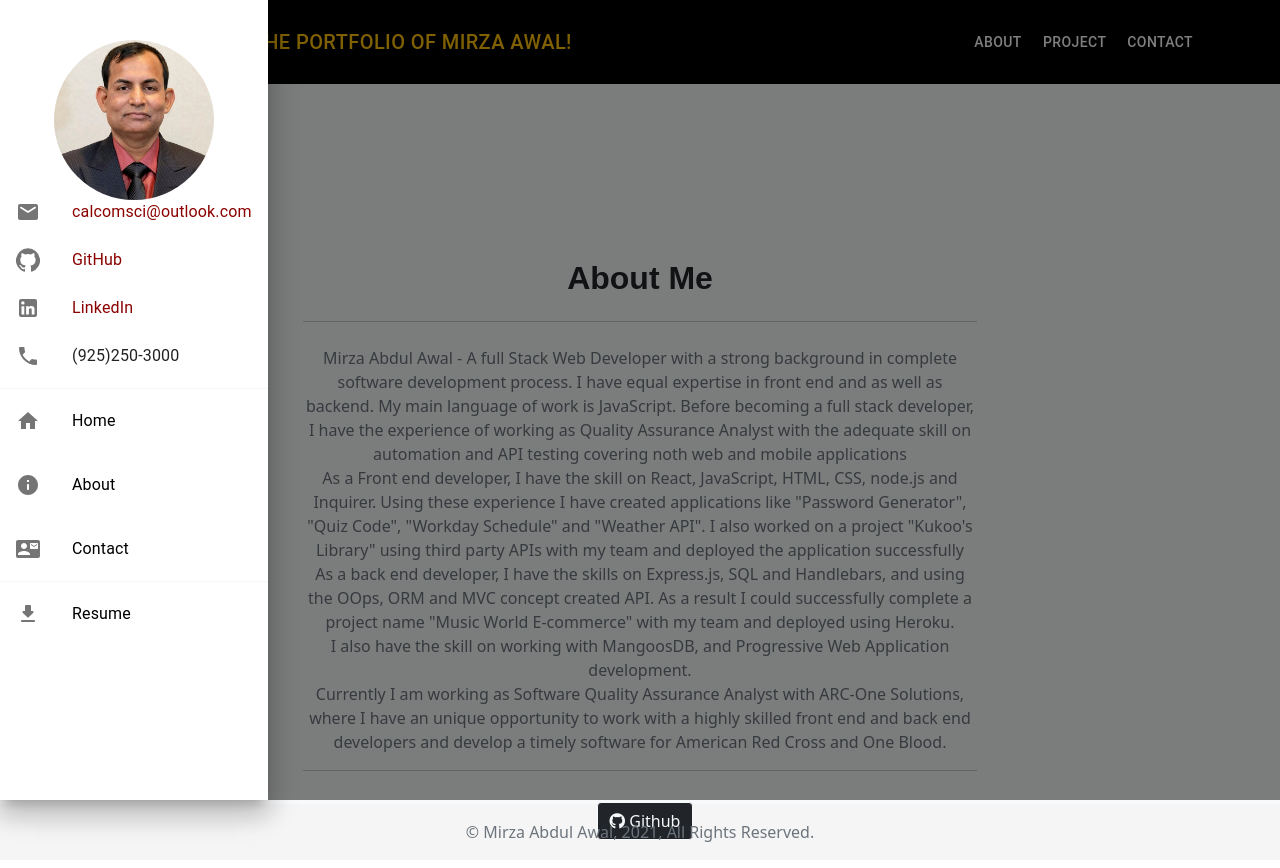
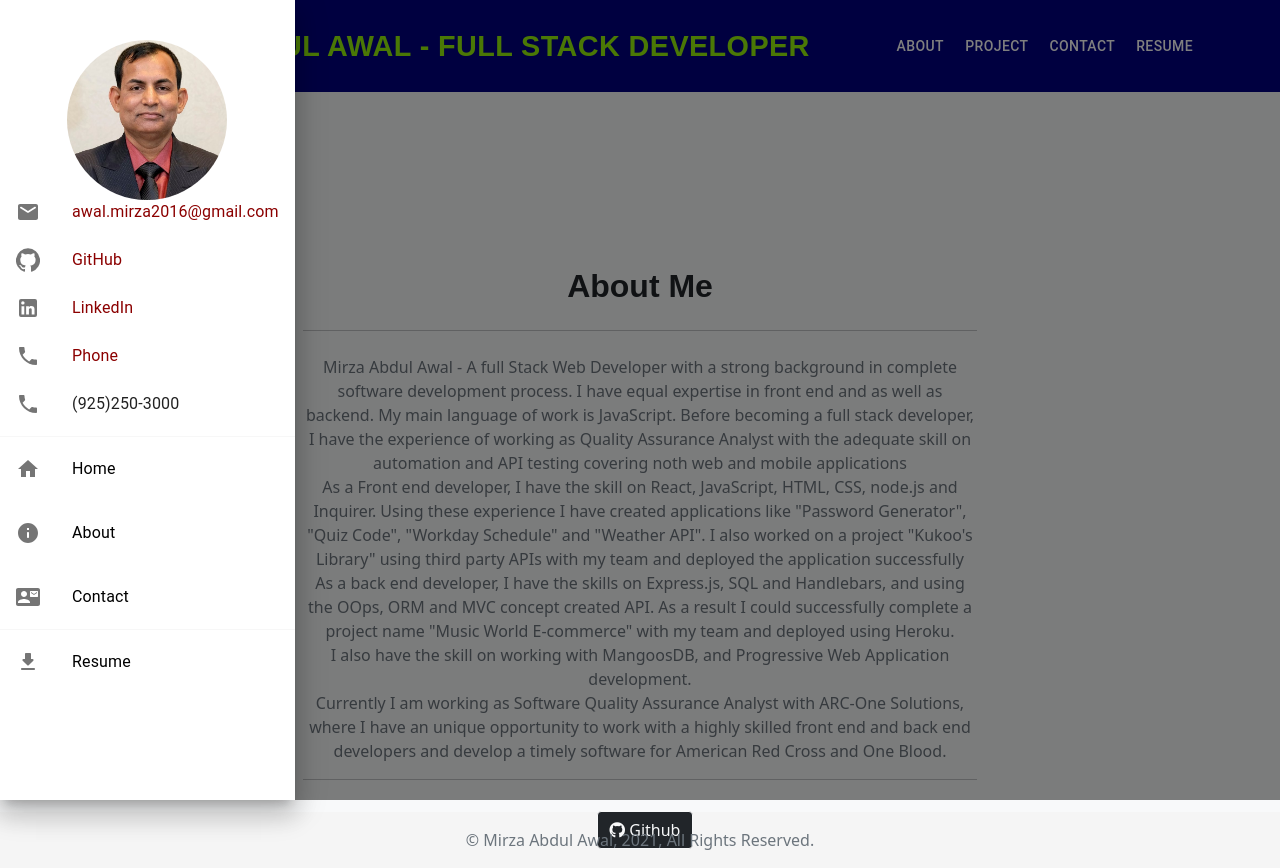
Before and after one commit to mirzadev/my-react-portfolio, a React (Create React App) app: page /about in a window 1280 px wide. Both pictures are taken after a click on the button "menu". Built offline with nearby package versions, Linux system fonts and the light colour scheme; a web font is replaced by a local one.

Commit message:
navigation component updated

```diff
--- a/src/Components/About/index.js
+++ b/src/Components/About/index.js
@@ -19,7 +19,7 @@ function About() {
                                     <hr></hr>
                                     <div className="col-sm-12">
                                           {/* <a href={Resume} target="blank" className="btn btn-outline-dark about-btn" role="button"><i className="fas fa-user-circle"></i> Resume</a> */}
-                                          <a href="https://github.com/calcomsci" className="btn btn-dark about-btn btn-outline-light" target="blank" role="button"><i className="fab fa-github"></i> Github</a>
+                                          <a href="https://github.com/mirzadev" className="btn btn-dark about-btn btn-outline-light" target="blank" role="button"><i className="fab fa-github"></i> Github</a>
                                     </div>
                               </div>
                         </div>
--- a/src/Components/Contact/index.js
+++ b/src/Components/Contact/index.js
@@ -10,7 +10,7 @@ function Contact() {
                                     <hr></hr>
                                     <div className="row">
                                           <div className="btn btn-primary">
-                                                <a className="text-decoration-none text-white" href="https://www.linkedin.com/in/mirzaawal/" target="blank"><i
+                                                <a className="text-decoration-none text-white" href="https://www.linkedin.com/in/mirza-awal-5972511b5/" target="blank"><i
                                                       className="fab fa-linkedin-in fa-4x"></i>
                                                       <p className="text-center">Linkedin</p>
                                                 </a>
--- a/src/Components/Navigation/index.js
+++ b/src/Components/Navigation/index.js
@@ -6,6 +6,9 @@ import MenuIcon from "@material-ui/icons/Menu";
 import Resume from "../Resume/TS Resume 1 Page .docx.pdf";
 import Profile from "../../components/Jumbotron/images/profilepic.jpg";
 import useStyles from './style';
+import './style.css';
+
+
 
 function Navigation(props) {
       const [clicked, setClicked] = useState(false);
@@ -13,33 +16,37 @@ function Navigation(props) {
       const InfoList = [
 
             {
-                  text: 'calcomsci@outlook.com',
+                  text: 'awal.mirza2016@gmail.com',
                   icon: <EmailRounded />,
-                  link: "mailto:calcomsci@outlook.com",
-
-
+                  link: "awal.mirza2016@gmail.com",
             },
             {
                   text: 'GitHub',
                   icon: <GitHub />,
-                  link: "https://github.com/calcomsci",
+                  link: "https://github.com/mirzadev",
             },
             {
                   text: 'LinkedIn',
                   icon: <LinkedIn />,
-                  link: "https://www.linkedin.com/in/hectorperio/",
+                  link: "https://www.linkedin.com/in/mirza-awal-5972511b5/",
+            },
+            {
+                  text: 'Phone',
+                  icon: <Phone />,
+                  link: "9545135171",
             },
 
       ]
       return (
             <div>
                   <AppBar className={classes.appBar} position="static" color="inherit">
+
                         <IconButton edge="start" className={classes.menuButton} color="inherit" aria-label="menu" onClick={() => { setClicked(true) }}>
                               <MenuIcon />
                         </IconButton>
                         <div className={classes.brandContainer}>
                               <Button component={Link} to="/ProjectWithReact">
-                                    <a className="navbar-brand text-warning" href="/">Welcome to the Portfolio of Mirza Awal!</a>
+                                    <a className="navbar-brand" id="brandName" href="/">Mirza Abdul Awal - Full Stack Developer</a>
                               </Button>
                         </div>
                         <div>
@@ -54,6 +61,9 @@ function Navigation(props) {
                                     </Typography>
                                     <Typography className={classes.heading} align="left">
                                           <Button className={classes.button} component={Link} to="/contact">Contact</Button>
+                                    </Typography>
+                                    <Typography className={classes.heading} align="left">
+                                          <Button className={classes.button} component={Link} to="/resume">Resume</Button>
                                     </Typography>
                               </div>
                         </Toolbar>
@@ -97,6 +107,7 @@ function Navigation(props) {
                                     <ListItem button key="Home">
                                           <ListItemIcon>
                                                 <Home />
+
                                           </ListItemIcon>
                                           <ListItemText primary="Home" />
                                     </ListItem>
--- /dev/null
+++ b/src/Components/Navigation/style.css
@@ -0,0 +1,8 @@
+#brandName {
+      font-weight: bold;
+      font-family: sans-serif;
+      font-size: 1.8rem;
+      color: rgb(149, 241, 10)
+
+
+}
--- a/src/Components/Navigation/style.js
+++ b/src/Components/Navigation/style.js
@@ -8,7 +8,7 @@ export default makeStyles((theme) => ({
             justifyContent: 'flex-start',
             alignItems: 'center',
             padding: '10px 50px',
-            backgroundColor: 'black'
+            backgroundColor: 'navy'
       },
       image: {
             marginLeft: '15px',
@@ -59,4 +59,5 @@ export default makeStyles((theme) => ({
             marginTop: '20px',
             alignSelf: 'center'
       },
+
 }));
```
Also changed, not shown: src/Components/Navigation/images/cover-image.png (added).
